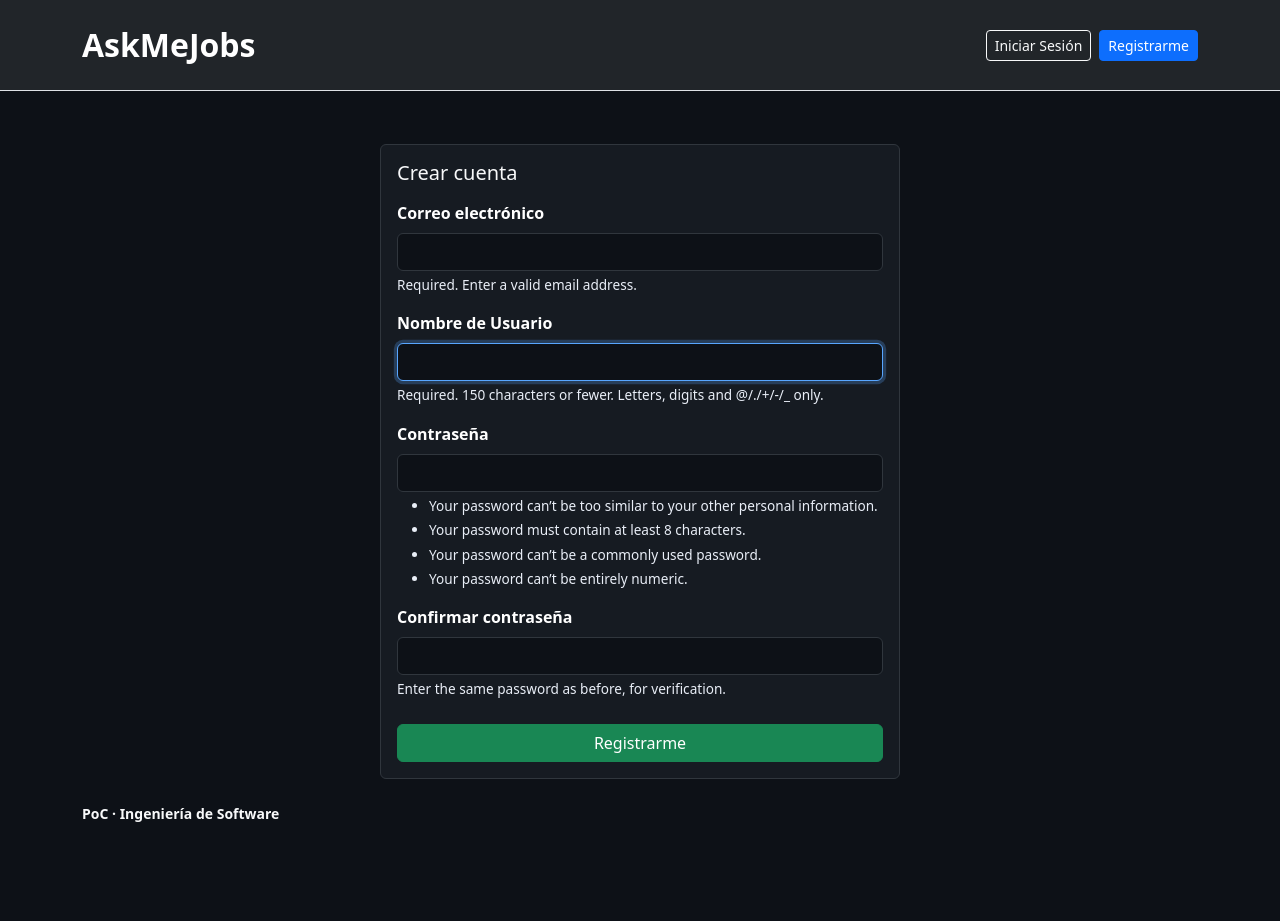
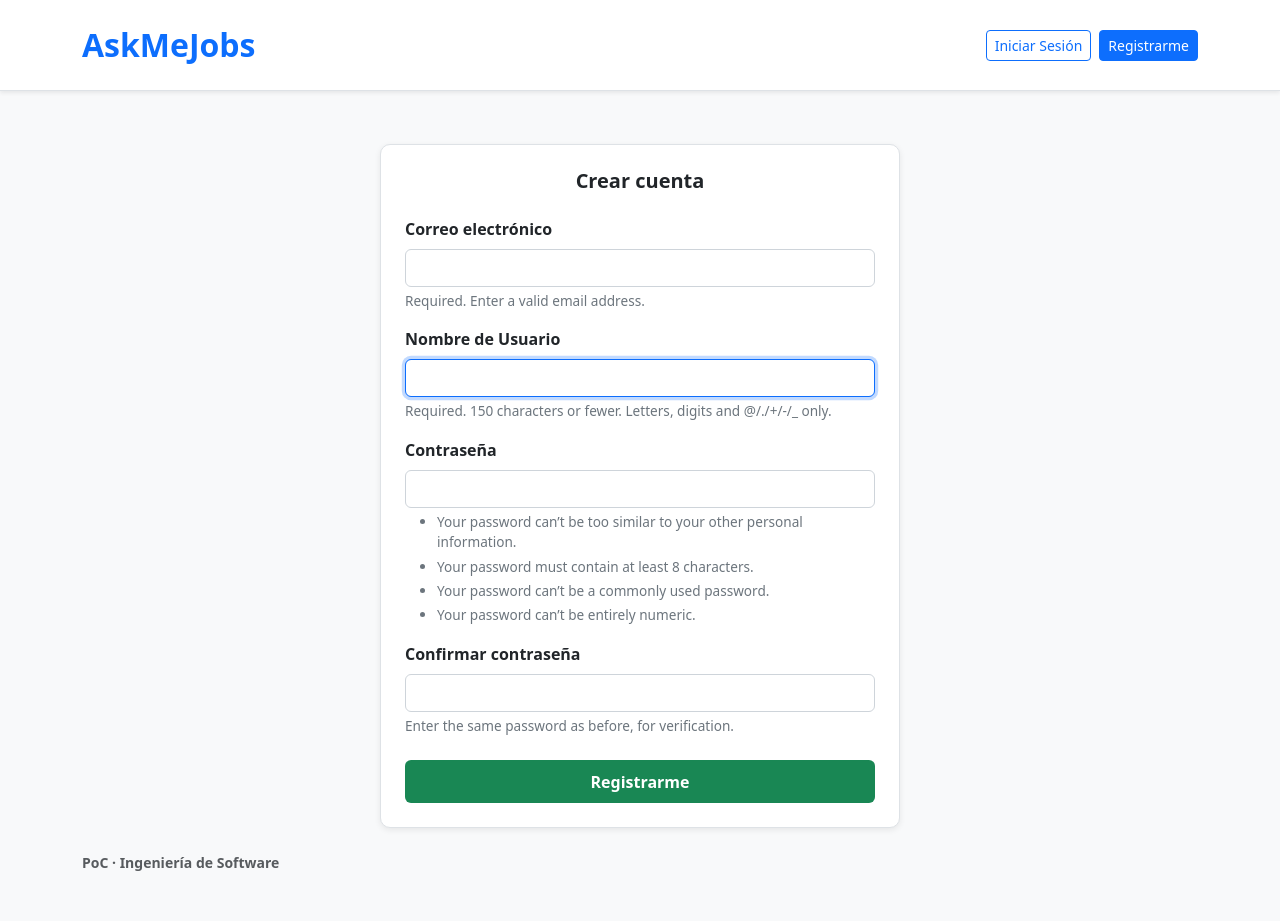
Before and after one commit to Hever-Alfonso/Ingenieria-de-software, a Django app: page /signup/ in a window 1280 px wide. Before the commit the page ends 822 px from the top, so only its background shows below. Run offline with Django 5.2, Linux system fonts and the light colour scheme.

Commit message:
Refactor: Actualización de estilos a modo claro

```diff
--- a/poc/experiences/templates/experiences/base.html
+++ b/poc/experiences/templates/experiences/base.html
@@ -20,8 +20,8 @@
     body {
       display: flex;
       flex-direction: column;
-      background-color: #0d1117;
-      color: #c9d1d9;
+      background-color: #f8f9fa; /* fondo claro */
+      color: #212529;            /* texto oscuro */
       padding-top: 120px;
     }
 
@@ -29,36 +29,40 @@
       flex: 1;
     }
 
-    /* Tarjetas en modo oscuro */
-    .card { background-color: #161b22; border: 1px solid #30363d; }
+    /* Tarjetas claras */
+    .card {
+      background-color: #ffffff;
+      border: 1px solid #dee2e6;
+      box-shadow: 0 1px 3px rgba(0,0,0,0.05);
+    }
 
-    /* Títulos y texto del footer en blanco */
+    /* Títulos y texto oscuros */
     .card-title, h1, h2, h3, h4, h5, footer p {
-      color: #ffffff !important;
+      color: #212529 !important;
       font-weight: 600;
     }
 
-    /* Etiquetas de formularios (labels, hints de Bootstrap/Django) en blanco */
-    label, .form-label, .form-text { color: #ffffff !important; }
+    /* Etiquetas de formularios */
+    label, .form-label, .form-text { color: #212529 !important; }
 
-    /* Inputs en modo oscuro */
+    /* Inputs en modo claro */
     .form-control {
-      background-color: #0d1117;
-      color: #c9d1d9;
-      border: 1px solid #30363d;
+      background-color: #ffffff;
+      color: #212529;
+      border: 1px solid #ced4da;
     }
 
     /* Estilo al hacer focus en inputs */
     .form-control:focus {
-      background-color: #0d1117;
-      color: #ffffff;
-      border-color: #58a6ff;
-      box-shadow: 0 0 0 0.2rem rgba(88,166,255,0.25);
+      background-color: #ffffff;
+      color: #212529;
+      border-color: #0d6efd;
+      box-shadow: 0 0 0 0.2rem rgba(13,110,253,0.25);
     }
 
-    /* Textos de ayuda de Django (helptext) en gris/blanco */
+    /* Textos de ayuda */
     .helptext, .helptext ul, .helptext li {
-      color: #e9eef7 !important;
+      color: #6c757d !important;
       font-size: .85rem;
       margin-top: .25rem;
     }
@@ -67,21 +71,21 @@
 <body>
 
   <!-- ===== Barra de navegación ===== -->
-  <nav class="navbar navbar-expand-lg border-bottom fixed-top bg-dark">
+  <nav class="navbar navbar-expand-lg border-bottom fixed-top bg-white shadow-sm">
     <div class="container py-2">
       <!-- Logo / enlace a inicio -->
-      <a class="navbar-brand text-white fw-semibold fs-2" href="{% url 'index' %}">AskMeJobs</a>
+      <a class="navbar-brand text-primary fw-semibold fs-2" href="{% url 'index' %}">AskMeJobs</a>
 
       <!-- Contenedor de acciones (derecha) -->
       <div class="d-flex align-items-center gap-2 ms-auto">
         {% if user.is_authenticated %}
-        <span class="small text-light d-none d-sm-inline">Hola, {{ user.username }}</span>
-          <a class="btn btn-outline-light btn-sm" href="{% url 'user_posts' %}">
+        <span class="small text-dark d-none d-sm-inline">Hola, {{ user.username }}</span>
+          <a class="btn btn-outline-primary btn-sm" href="{% url 'user_posts' %}">
             Mis publicaciones
           </a>
-          <a class="btn btn-outline-light btn-sm" href="{% url 'logout' %}">Salir</a>
+          <a class="btn btn-outline-secondary btn-sm" href="{% url 'logout' %}">Salir</a>
         {% else %}
-          <a class="btn btn-outline-light btn-sm" href="{% url 'login' %}">Iniciar Sesión</a>
+          <a class="btn btn-outline-primary btn-sm" href="{% url 'login' %}">Iniciar Sesión</a>
           <a class="btn btn-primary btn-sm" href="{% url 'signup' %}">Registrarme</a>
         {% endif %}
       </div>
@@ -95,7 +99,7 @@
 
   <!-- ===== Footer ===== -->
   <footer class="container pb-5">
-    <p class="small mb-0 text-light">PoC · Ingeniería de Software</p>
+    <p class="small mb-0 text-muted">PoC · Ingeniería de Software</p>
   </footer>
 </body>
 </html>
--- a/poc/experiences/templates/experiences/enterprise_experiences.html
+++ b/poc/experiences/templates/experiences/enterprise_experiences.html
@@ -17,7 +17,7 @@
         <!-- ===== Botones de acción ===== -->
         <div>
             <a href="{% url 'review_create' enterprise.id %}" class="btn btn-info">Publicar Nueva Experiencia</a>
-            <a href="{% url 'index' %}" class="btn btn-outline-light">← Volver</a>
+            <a href="{% url 'index' %}" class="btn btn-outline-secondary">← Volver</a>
         </div>
     </div>
 
@@ -43,7 +43,7 @@
                         <h5 class="card-title mb-1">{{ r.title }}</h5>
                         <span class="badge bg-primary badge-lg fs-7">⭐ {{ r.rating }}</span>
                     </div>
-                    <p class="card-text text-white mb-2">
+                    <p class="card-text text-dark mb-2">
                         {{ r.body|truncatechars:240 }}
                         <a href="{% url 'review_detail' r.pk %}" class="text-info">Ver más</a>
                     </p>
--- a/poc/experiences/templates/experiences/index.html
+++ b/poc/experiences/templates/experiences/index.html
@@ -4,7 +4,7 @@
 <div class="container">
     <!-- ===== Titulo e información ===== -->
     <div class="d-flex flex-column mb-3">
-        <h2 class="text-light">Empresas</h2>
+        <h2 class="text-dark">Empresas</h2>
         <h10 class="mb-0">
         Estas son las empresas disponibles en la plataforma. Selecciona una para ver sus reviews o busca a continuación:
         </h10>
--- a/poc/experiences/templates/experiences/review_create.html
+++ b/poc/experiences/templates/experiences/review_create.html
@@ -9,7 +9,7 @@
             Comparte tu reseña para ayudar a otros usuarios.
         </p>
         </div>
-        <a href="{% url 'enterprise_experiences' enterprise.id %}" class="btn btn-outline-light btn-sm">
+        <a href="{% url 'enterprise_experiences' enterprise.id %}" class="btn btn-outline-secondary btn-sm">
         ← Volver
         </a>
     </div>
--- a/poc/experiences/templates/experiences/review_detail.html
+++ b/poc/experiences/templates/experiences/review_detail.html
@@ -28,7 +28,7 @@
         </div>
         <div class="">
             <div class="text-end mt-2">
-                <a href="{% url 'enterprise_experiences' review.enterprise.pk %}" class="btn btn-outline-light">← Volver</a>
+                <a href="{% url 'enterprise_experiences' review.enterprise.pk %}" class="btn btn-outline-secondary">← Volver</a>
             </div>
         </div>
     </div>
@@ -107,7 +107,7 @@
         {% if comments %}
             <div class="list-group">
                 {% for c in comments %}
-                    <div class="list-group-item bg-dark text-white border-secondary">
+                    <div class="list-group-item bg-light text-dark border">
                         <div class="d-flex justify-content-between">
                             <strong>{{ c.display_author }}</strong>
                             <small class="text-secondary">{{ c.created_at|date:"Y-m-d H:i" }}</small>
--- a/poc/experiences/templates/experiences/signup.html
+++ b/poc/experiences/templates/experiences/signup.html
@@ -7,6 +7,7 @@
   - Define un formulario de creación de usuario con estilos adaptados al tema oscuro
   - Incluye manejo de errores y textos de ayuda para guiar al usuario
 #}
+
 {% block content %}
   <style>
     /* ===== Estilos locales para signup ===== */
@@ -15,47 +16,64 @@
     .auth-card {
       max-width: 520px;
       margin-inline: auto;
+      box-shadow: 0 2px 6px rgba(0, 0, 0, 0.08);
+      border-radius: 10px;
     }
 
     /* Etiquetas más marcadas para accesibilidad */
     .form-label {
       font-weight: 600;
+      color: #212529;
     }
 
-    /* Campos de formulario en modo oscuro */
+    /* Campos de formulario */
     input, select, textarea {
-      background: #0d1117 !important;
-      color: #e9eef7 !important;
-      border: 1px solid #30363d !important;
+      background-color: #ffffff !important;
+      color: #212529 !important;
+      border: 1px solid #ced4da !important;
+      border-radius: 6px !important;
+      transition: all 0.2s ease-in-out;
     }
 
-    /* Efecto focus (resalta campo activo en azul) */
     input:focus, select:focus, textarea:focus {
-      box-shadow: 0 0 0 .2rem rgba(88,166,255,.25) !important;
-      border-color: #58a6ff !important;
+      border-color: #0d6efd !important;
+      box-shadow: 0 0 0 0.2rem rgba(13,110,253,0.25) !important;
       outline: 0;
     }
 
-    /* Textos de ayuda (help_text de Django) en blanco suave */
+    /* Textos de ayuda */
     .helptext, .helptext ul, .helptext li {
-      color: #e9eef7 !important;
+      color: #6c757d !important;
       font-size: .85rem;
       margin-top: .25rem;
     }
 
-    /* Errores en rojo claro y sin viñetas */
+    /* Errores */
     .errorlist {
       list-style: none;
       padding: 0;
       margin: .25rem 0 0;
-      color: #ffb4b4;
+      color: #dc3545;
+      font-size: .9rem;
+    }
+
+    /* Botón */
+    .btn-success {
+      background-color: #198754;
+      border: none;
+      font-weight: 600;
+      padding: 0.6rem;
+    }
+
+    .btn-success:hover {
+      background-color: #157347;
     }
   </style>
 
   {# ===== Tarjeta principal del formulario ===== #}
   <div class="card auth-card">
-    <div class="card-body">
-      <h1 class="h5 mb-3 text-light">Crear cuenta</h1>
+    <div class="card-body p-4">
+      <h1 class="h5 mb-4 text-center text-dark fw-bold">Crear cuenta</h1>
 
       {# Formulario de registro con protección CSRF #}
       <form method="post" novalidate>
```
Also changed, not shown: poc/experiences/templates/experiences/login.html (+25 -3 lines).
